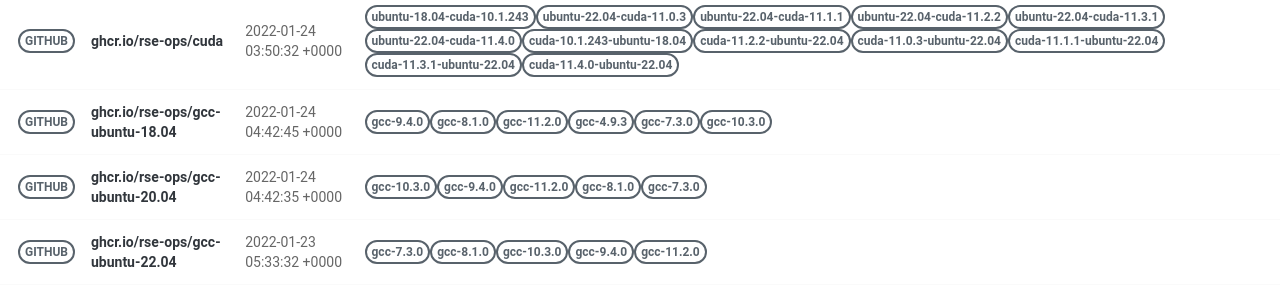
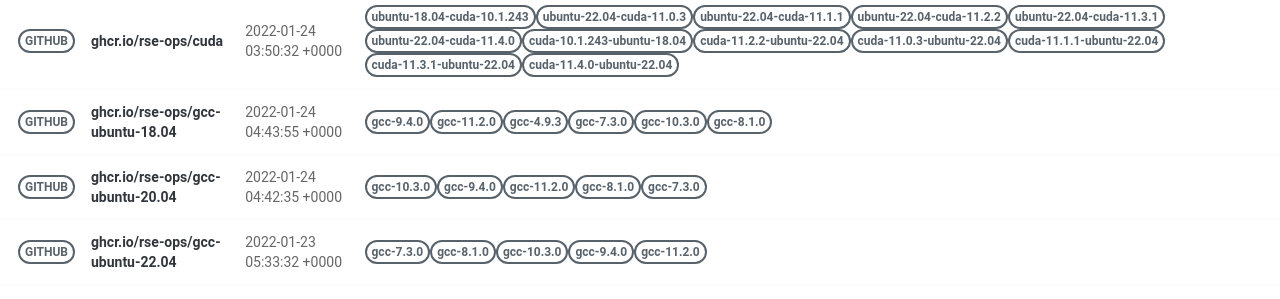
Before and after one commit to rse-ops/docker-images, a Jekyll site: the page built from pages/index.md, in a window 1280 px wide. Shown: the part 502-801 px from the top of the page. Built offline with Jekyll 4.4.1, drawn with Linux system fonts in a browser that asks for light colours; nearby versions of some CDN libraries.

Commit message:
Automated push to update library 2022-01-24

```diff
--- a/_library/ghcr.io-rse-ops-gcc-ubuntu-18.04.md
+++ b/_library/ghcr.io-rse-ops-gcc-ubuntu-18.04.md
@@ -1,7 +1,7 @@
 ---
 layout: container
 name: ghcr.io/rse-ops/gcc-ubuntu-18.04
-updated_at: 2022-01-24 04:42:45.520462
+updated_at: 2022-01-24 04:43:55.053845
 
 
 container_url: https://github.com/orgs/rse-ops/packages/container/package/gcc-ubuntu-18.04
```
Also changed, not shown: other parts of _library/ghcr.io-rse-ops-gcc-ubuntu-18.04.md (+3 -3 lines).
